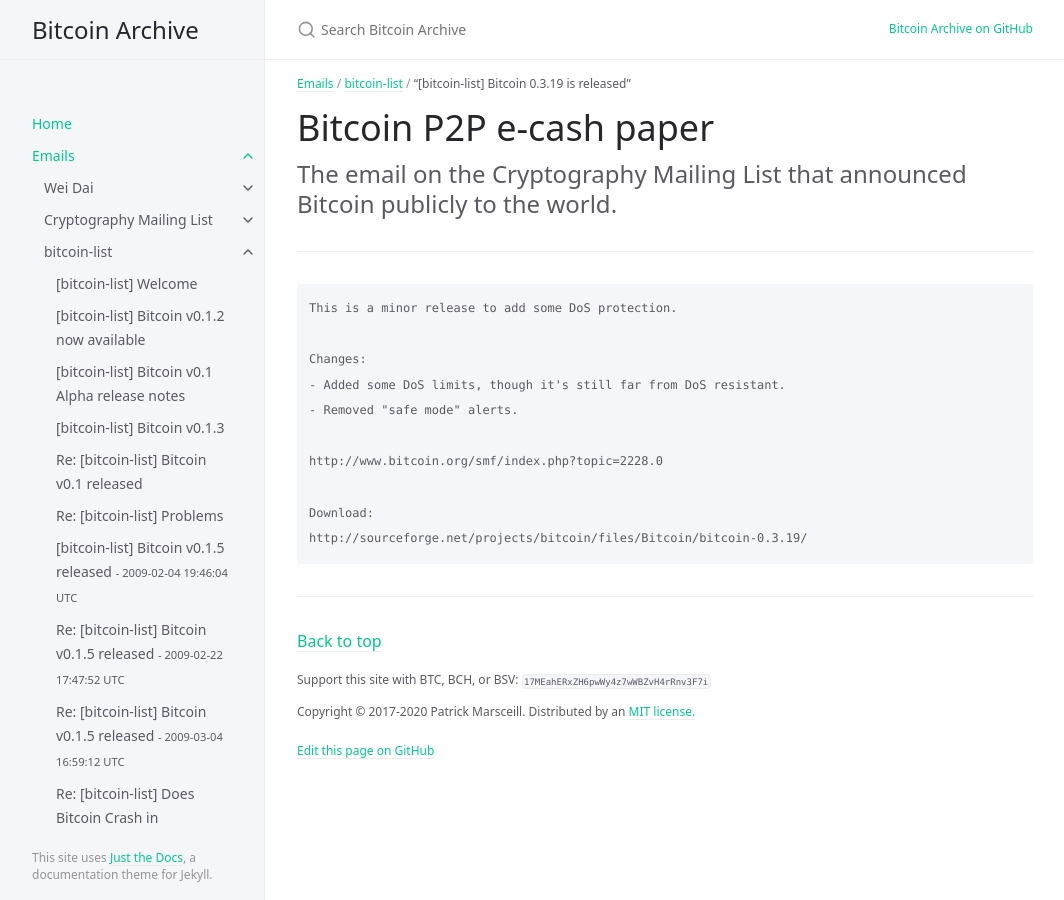
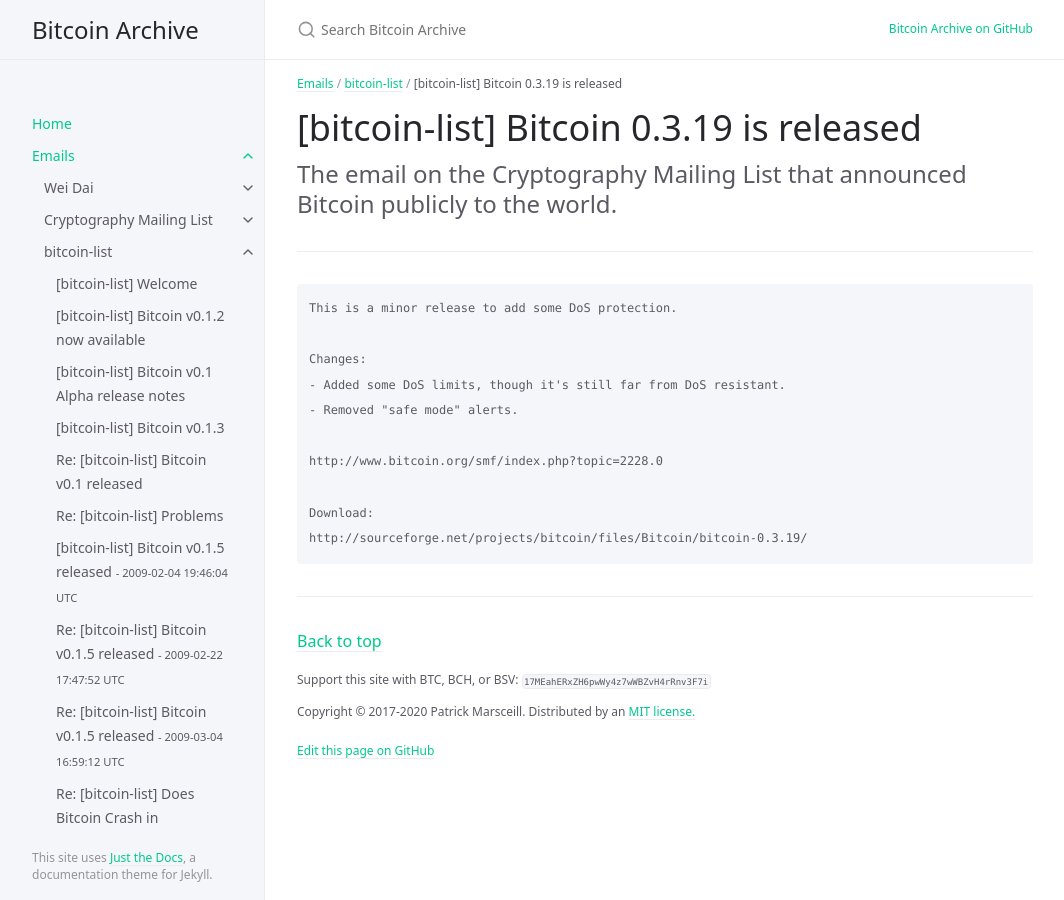
Before and after one commit to wakgill/bitcoin-archive, a Jekyll site: the page built from docs/emails/bitcoin-list/16.md, in a window 1280 px wide. Shown: the whole page, without its empty margins (107-1171 px from the left). Built offline with Jekyll 4.4.1, drawn with Linux system fonts in a browser that asks for light colours.

Commit message:
Update and rename 17.md to 16.md

```diff
--- a/docs/emails/bitcoin-list/17.md
+++ b/docs/emails/bitcoin-list/16.md
@@ -1,12 +1,13 @@
 ---
 layout: default
-title: “[bitcoin-list] Bitcoin 0.3.19 is released”
+title: '[bitcoin-list] Bitcoin 0.3.19 is released'
 grand_parent: Emails
 parent: bitcoin-list
-nav_order: 17
+nav_order: 16
+date: 2010-12-13 16:12:09 UTC
 ---
 
-# Bitcoin P2P e-cash paper
+# [bitcoin-list] Bitcoin 0.3.19 is released
 
 The email on the Cryptography Mailing List that announced Bitcoin publicly to the world.
 {: .fs-6 .fw-300 }
```
